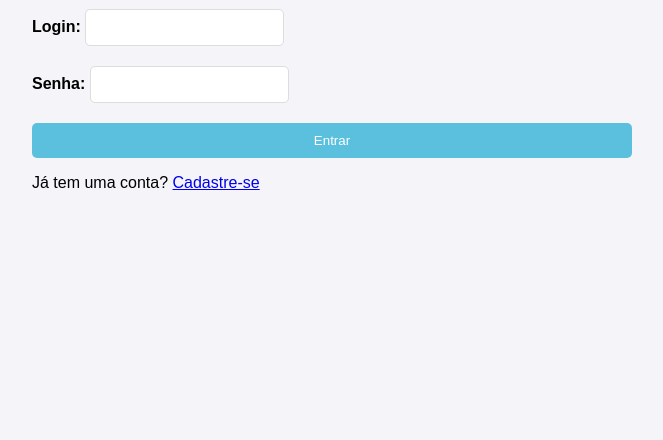
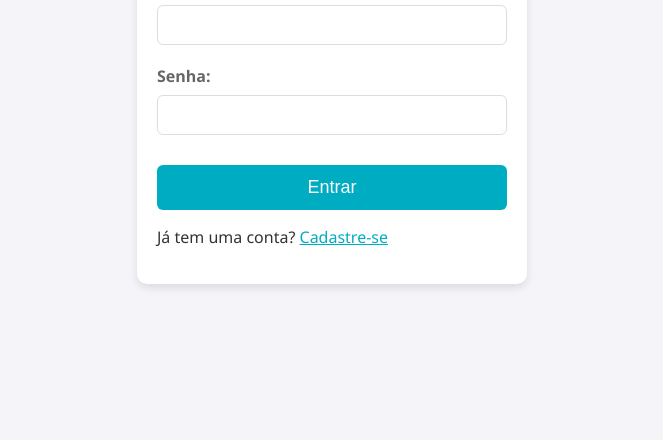
Before and after one commit to SamaraMartins2004/Sistema-de-Agenda, a website: page sistema-agenda-main/FrontEnd/CadastrarUsuario.html in a window 1280 px wide. Shown: the part 360-800 px from the top of the page, without its empty margins (308-971 px from the left). Drawn offline with Linux system fonts and the light colour scheme; files whose address does not match are found by name.

Commit message:
Atualizando

```diff
--- a/sistema-agenda-main/FrontEnd/CadastrarUsuario.html
+++ b/sistema-agenda-main/FrontEnd/CadastrarUsuario.html
@@ -5,7 +5,7 @@
     <meta charset="UTF-8">
     <meta name="viewport" content="width=device-width, initial-scale=1.0">
     <title>Tela de Cadastro</title>
-    <link rel="stylesheet" href="AdicionarContato.css">
+    <link rel="stylesheet" href="login.css">
 </head>
 
 <body>
--- /dev/null
+++ b/sistema-agenda-main/FrontEnd/login.css
@@ -0,0 +1,68 @@
+body {
+    font-family: 'Segoe UI', Tahoma, Geneva, Verdana, sans-serif;
+    background: #f4f4f9;
+    display: flex;
+    justify-content: center;
+    align-items: center;
+    height: 100vh;
+    margin: 0;
+    color: #333;
+}
+
+.container {
+    background-color: #fff;
+    padding: 20px;
+    border-radius: 10px;
+    box-shadow: 0 4px 8px rgba(0, 0, 0, 0.1);
+    width: 350px;
+}
+
+.container h1 {
+    margin-bottom: 20px;
+    font-size: 24px;
+    color: #333;
+    text-align: center;
+}
+
+.box {
+    margin-bottom: 20px;
+}
+
+.box label {
+    display: block;
+    margin-bottom: 8px;
+    font-weight: bold;
+    color: #666; /* Cor do texto */
+}
+
+.box input {
+    width: 100%;
+    padding: 10px;
+    border: 1px solid #ddd;
+    border-radius: 6px;
+    box-sizing: border-box;
+    font-size: 16px;
+    background-color: #fff;
+    color: #333;
+}
+
+button {
+    width: 100%;
+    padding: 12px;
+    background-color: #00acc1;
+    border: none;
+    border-radius: 6px;
+    color: #fff;
+    font-size: 18px;
+    cursor: pointer;
+    transition: background-color 0.3s ease;
+    margin-top: 10px;
+}
+
+button:hover {
+    background-color: #00838f;
+}
+
+a {
+    color: #00acc1;
+}
```
Also changed, not shown: sistema-agenda-main/FrontEnd/Login.html (+1 -1 lines).
